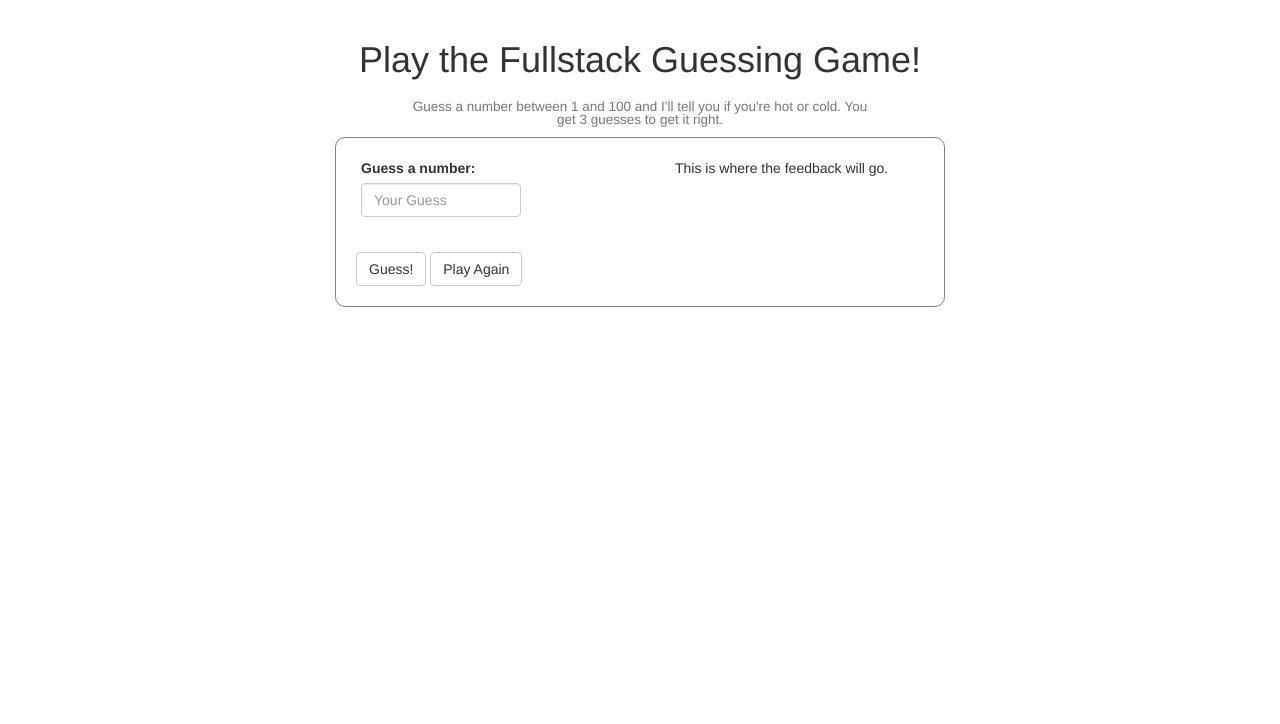
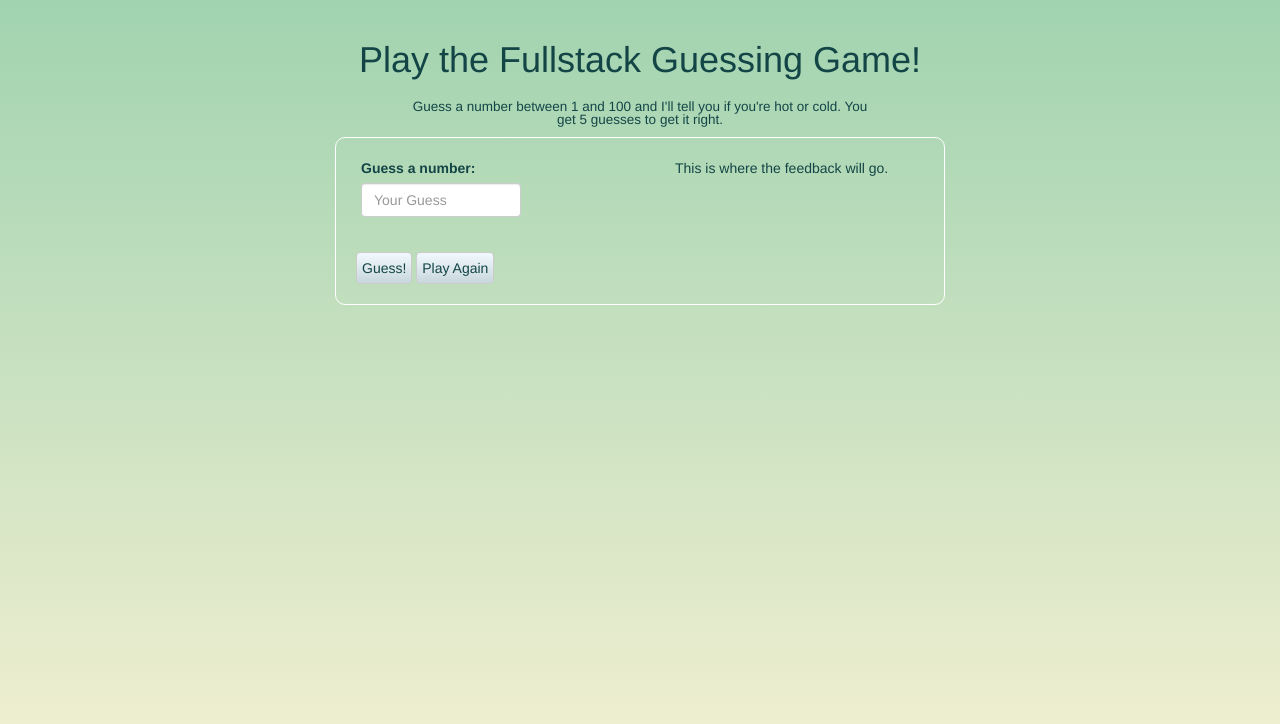
Before and after one commit to rcharow/FullstackGuessingGame, a plain HTML site: page index.html in a window 1280 px wide. Drawn offline with Linux system fonts and the light colour scheme.

Commit message:
Center layout and style page.

```diff
--- a/css/styles.css
+++ b/css/styles.css
@@ -1,24 +1,45 @@
 /******** LAYOUT *********/
+body {
+  background: #466368;
+  background: -webkit-linear-gradient(#A1D3B0, #f6f1d3);
+  background:    -moz-linear-gradient(#A1D3B0, #f6f1d3);
+  background:         linear-gradient(#A1D3B0, #f6f1d3);
+
+}
 .container {
 	padding-top: 20px;
 	width: 50%;
+	color: #134546;
+
+}
+
+form
+{
+	margin: 0px auto;
 }
 
 .form-group {
 	width: 200px;
 	padding: 20px;
+
 }
 
 .guess-box {
-	border: solid 1px gray;
+	border: solid 1px white;
 	border-radius: 10px;
 	margin: 0px auto;
-	.center-block();
+
+
 }
 
 /******** HEADINGS *********/
 h1 {
 	text-align: center;
+	color: #134546;
+}
+
+h4 small{
+	color: #134546;
 }
 
 p {
@@ -30,11 +51,23 @@ p {
 	width: 80%;
 	margin: 0 auto;
 	padding: 10px;
+	color: white;
+
 }
 
+
+
+
+
 /******** FORMS *********/
-button {
+.btn {
 	padding: 5px;
+	color: #134546;
+	background: #f2f5f6;
+    background: -webkit-linear-gradient(#F2F9FE, #c8d7dc);
+    background:    -moz-linear-gradient(#F2F9FE, #c8d7dc);
+    background:         linear-gradient(#F2F9FE, #c8d7dc);
+
 }
 
 form {
--- a/index.html
+++ b/index.html
@@ -7,12 +7,12 @@
 <body>
 	<div class="container">
 		<div>
-			<h1>Play the Fullstack Guessing Game!</h1>
+			<h1 >Play the Fullstack Guessing Game!</h1>
 		</div>
 		<div>
 		  	<h4 class="subtitle">
 		  		<small>
-		  		Guess a number between 1 and 100 and I'll tell you if you're hot or cold.  You get 3 guesses to get it right.
+		  		Guess a number between 1 and 100 and I'll tell you if you're hot or cold.  You get 5 guesses to get it right.
 		  		</small>
 		  </h4>
 		</div>
```
